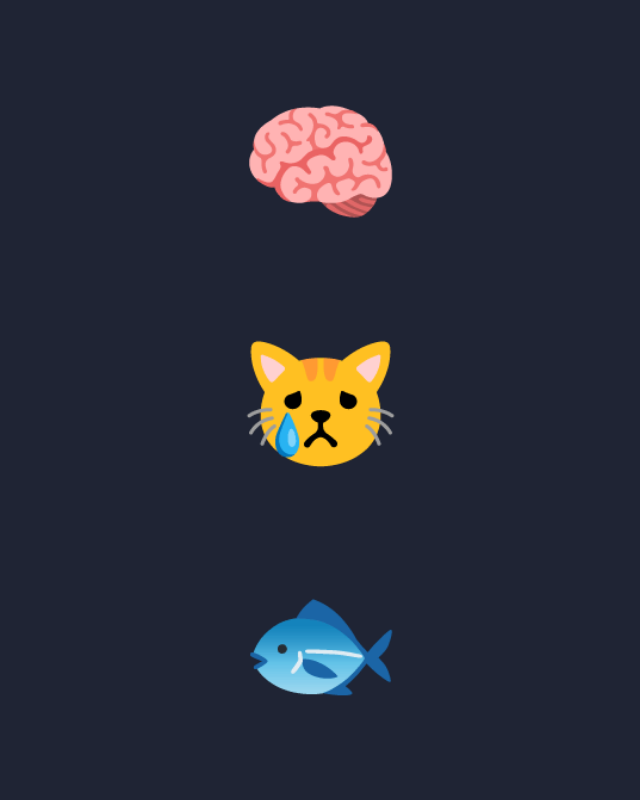
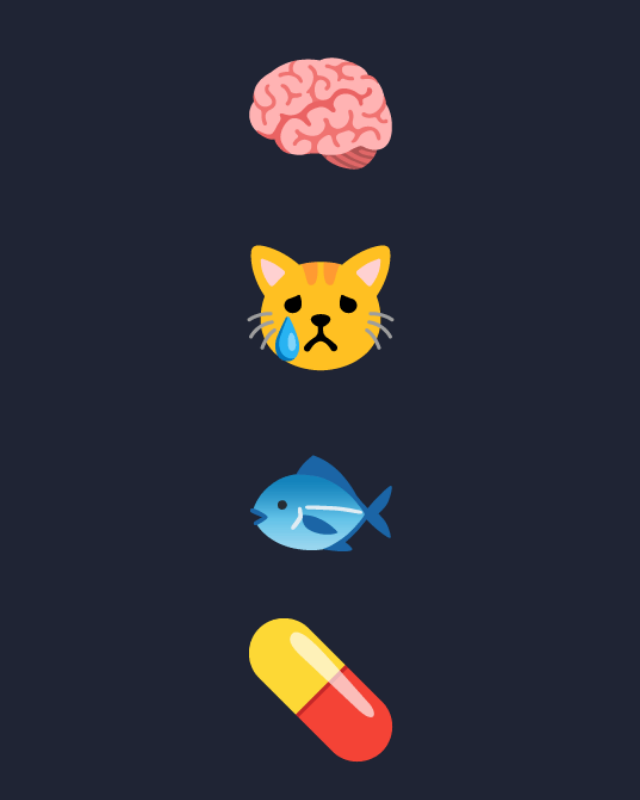
Before and after one commit to vzalberto/michimichelle, a React (Create React App) app: page / in a window 1280 px wide. Shown: the whole page, without its empty margins (313-953 px from the left). Built offline with nearby package versions, Linux system fonts and the light colour scheme.

Commit message:
cuales medicinas llevamos?

```diff
--- a/src/App.js
+++ b/src/App.js
@@ -8,6 +8,7 @@ export default class App extends React.Component {
             lluvia : false,
             celo: false,
             pensamiento: false,
+            pastillas: false,
             morado: '#ff00ff',
         }
     }
@@ -85,7 +86,7 @@ y yo le contestaré`}
                 </span>
             </div>
             )
-        }
+    }
 
     miauTriste = () => {
         this.setState({maryOliver: !this.state.maryOliver})
@@ -116,6 +117,10 @@ y yo le contestaré`}
       this.setState({pensamiento: !this.state.pensamiento});
     };
 
+    cualesPastillas = () => {
+      this.setState({pastillas: !this.state.pastillas});
+    };
+
     render () {
       if (this.state.pensamiento) {
         return (
@@ -130,6 +135,7 @@ y yo le contestaré`}
         return (
             <div className="App" style={{backgroundColor: this.state.morado}}>
                   <header className="App-header">
+
                   {
                     !this.state.pensamiento &&
                       <span
@@ -159,6 +165,17 @@ y yo le contestaré`}
                     </span>
                   }
 
+                  {
+                    !this.state.medicinas &&
+                      <span
+                        role='img'
+                        className='emoji'
+                        onClick={this.cualesPastillas}
+                        aria-label='pastillas'>
+                          💊
+                      </span>
+                  }
+
               </header>
               <audio ref={ref => {this.rocioDurcal = ref}} src="./gata_lluvia.mp3" />
             </div>
```
